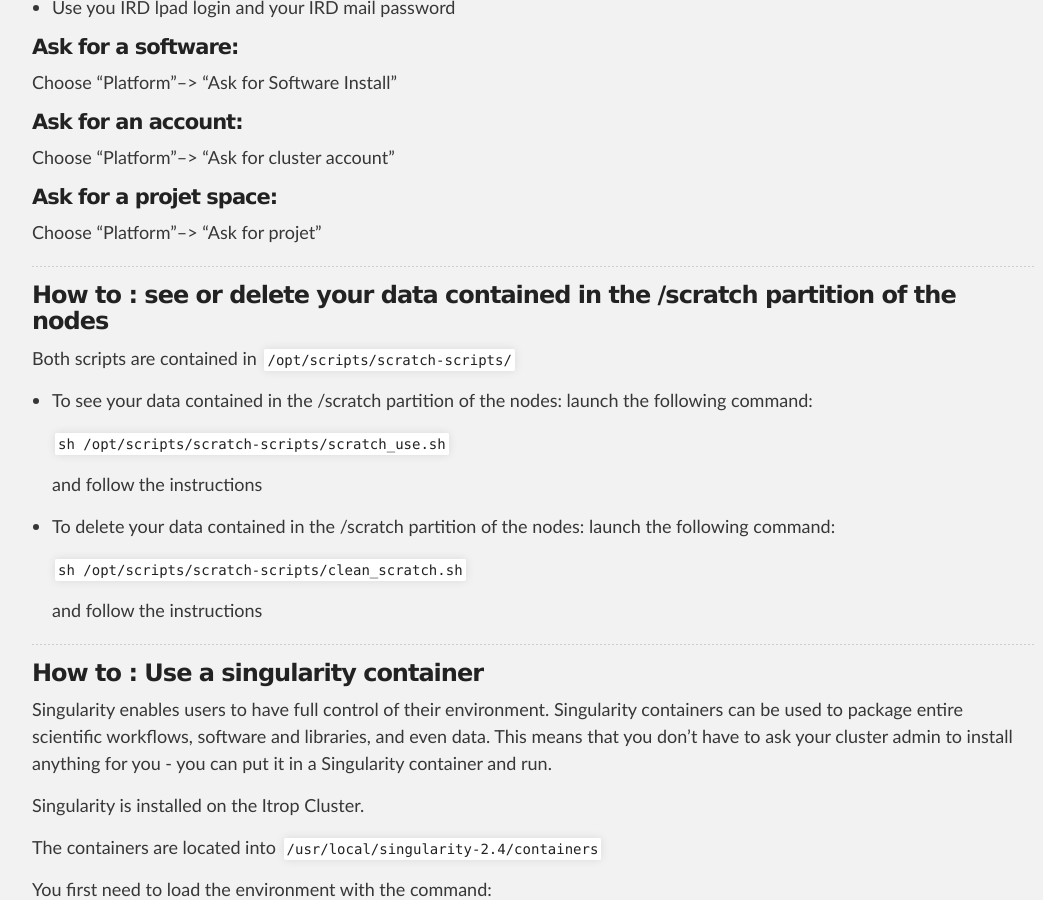
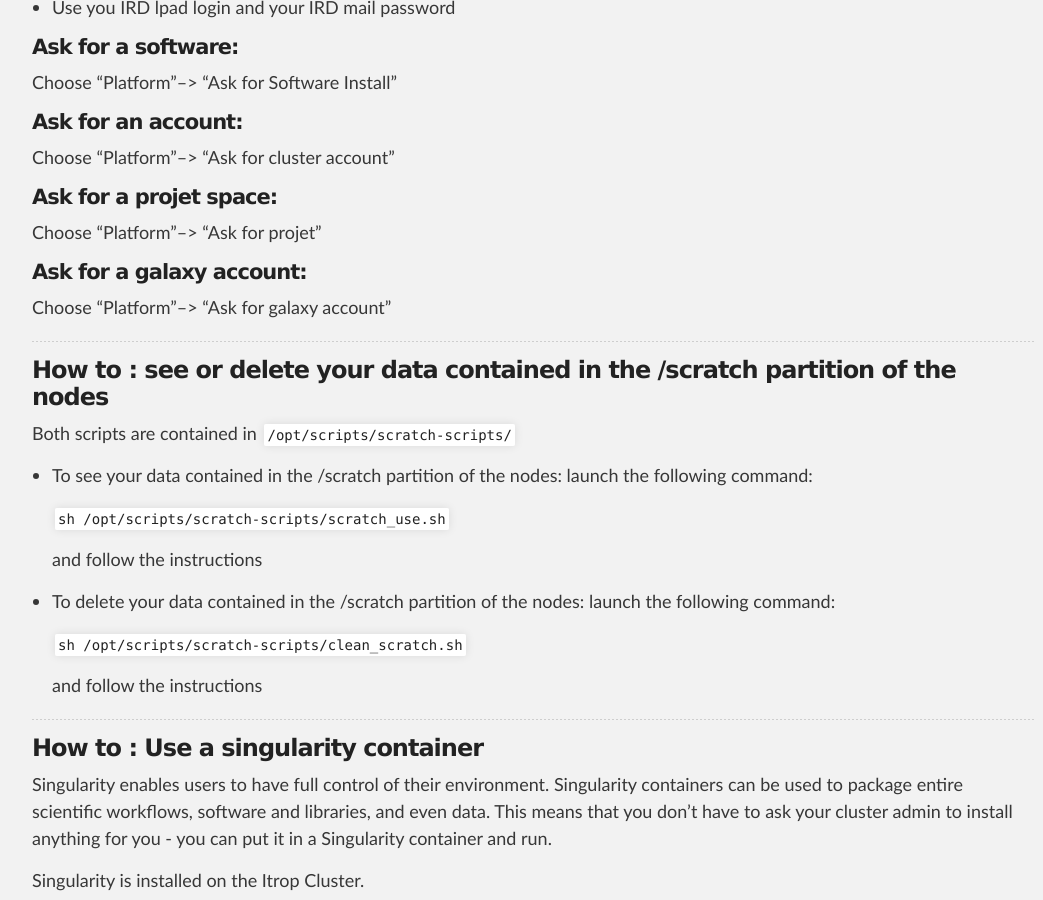
Before and after one commit to SouthGreenPlatform/trainings, a Jekyll site: the page built from _pages/hpc/hpchowto.md, in a window 1280 px wide and 900 px high, scrolled down 10579 px. Shown: the whole window, without its empty margins (106-1149 px from the left). Built offline with Jekyll 4.4.1, drawn with Linux system fonts in a browser that asks for light colours; nearby versions of some CDN libraries.

Commit message:
Update hpchowto.md

```diff
--- a/_pages/hpc/hpchowto.md
+++ b/_pages/hpc/hpchowto.md
@@ -462,6 +462,10 @@ With `script.sh` the shell script to launch.
 #### Ask for a projet space:
    Choose "Platform"--> "Ask for projet"
 
+
+#### Ask for a galaxy account:
+   Choose "Platform"--> "Ask for galaxy account"
+
    -----------------------
 
 
```
